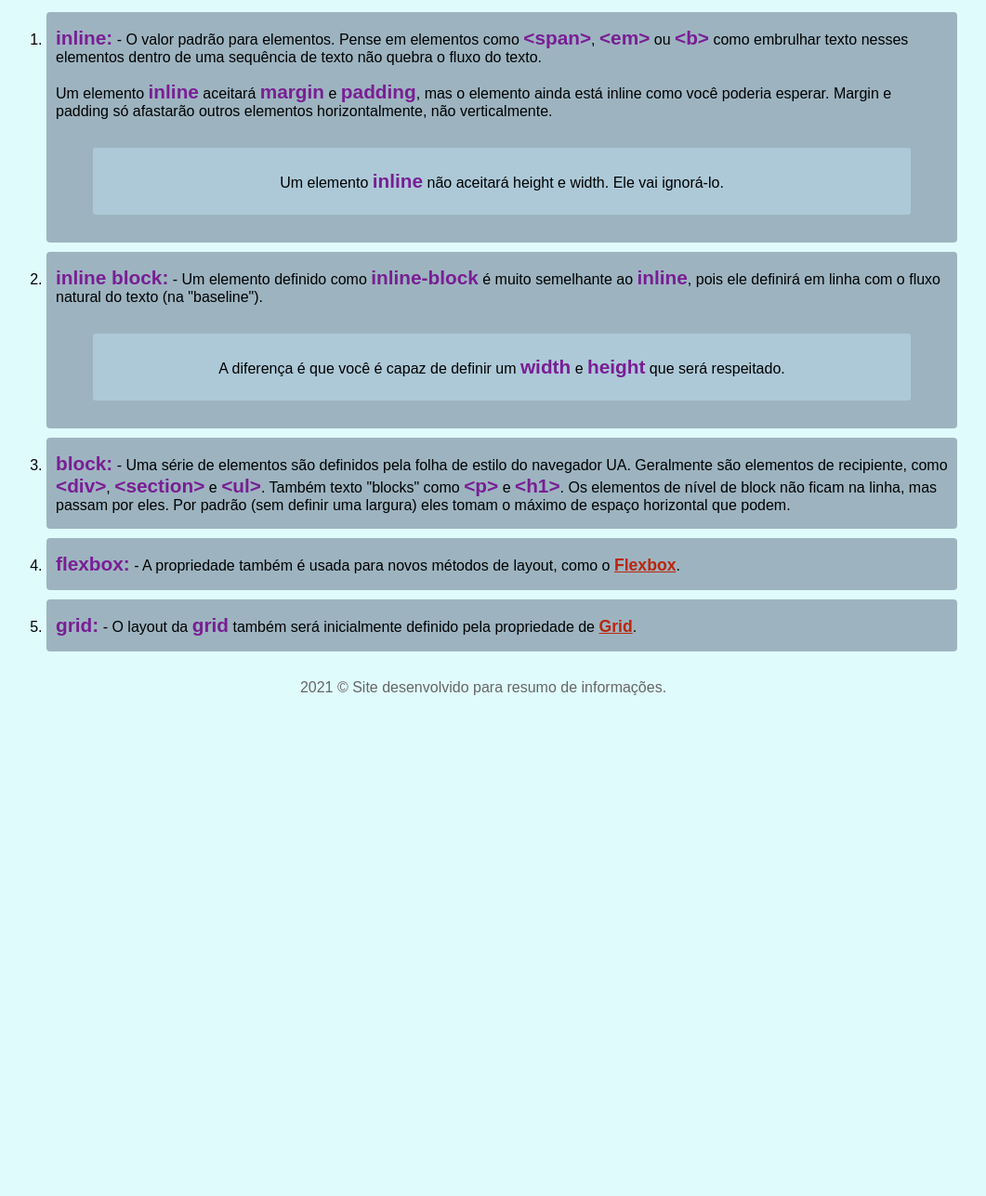
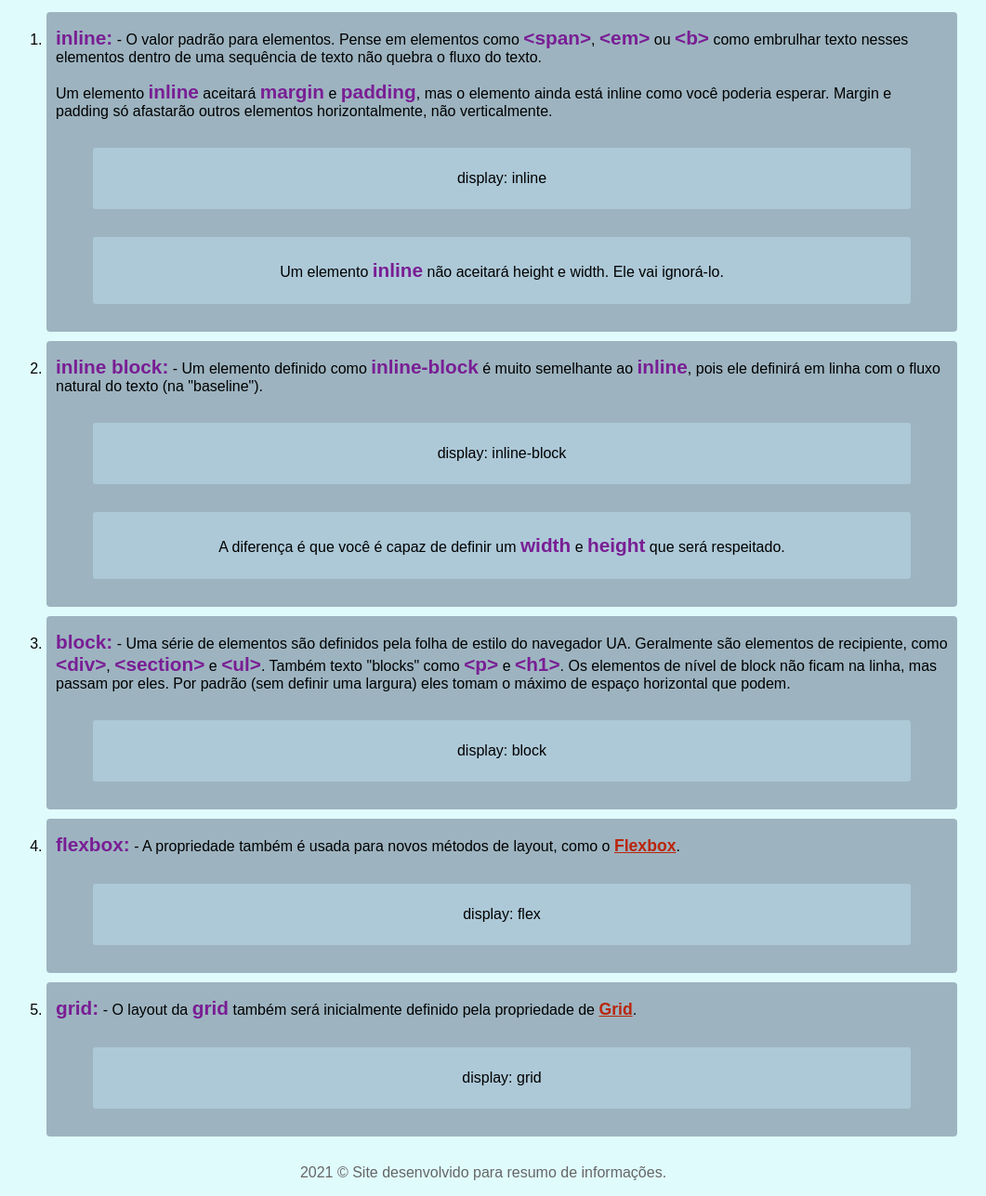
Before and after one commit to Tosebad/suporte, a plain HTML site: page display.html in a window 1280 px wide. Shown: the part 300-1587 px from the top of the page at 93% size, without its empty margins (120-1181 px from the left). Before the commit the page ends 1065 px from the top, so only its background shows below. Drawn offline with Linux system fonts and the light colour scheme; a web font is replaced by a local one.

Commit message:
Update display.html

```diff
--- a/display.html
+++ b/display.html
@@ -43,25 +43,43 @@
           <li>
               <p><span>inline:</span> - O valor padrão para elementos. Pense em elementos como <span>&lt;span&gt;</span>, <span>&lt;em&gt;</span> ou <span>&lt;b&gt;</span> como embrulhar texto nesses elementos dentro de uma sequência de texto não quebra o fluxo do texto.</p>
               <p>Um elemento <span>inline</span> aceitará  <span>margin</span> e <span>padding</span>, mas o elemento ainda está inline como você poderia esperar. Margin e padding só afastarão outros elementos horizontalmente, não verticalmente.</p>
+
+              <div class="nota">
+                  <p>display: inline</p>
+              </div>
               <div class="nota">
                   <p>Um elemento <span>inline</span> não aceitará height e width. Ele vai ignorá-lo.</p>
               </div>
           </li>
           <li>
               <p><span>inline block:</span> - Um elemento definido como <span>inline-block</span> é muito semelhante ao <span>inline</span>, pois ele definirá em linha com o fluxo natural do texto (na "baseline").</p>
+
+              <div class="nota">
+                  <p>display: inline-block</p>
+              </div>
               <div class="nota">
                   <p>A diferença é que você é capaz de definir um <span>width</span> e <span>height</span> que será respeitado.</p>
               </div>
           </li>
           <li>
               <p><span>block:</span> - Uma série de elementos são definidos pela folha de estilo do navegador UA. Geralmente são elementos de recipiente, como <span>&lt;div&gt;</span>, <span>&lt;section&gt;</span> e <span>&lt;ul&gt;</span>. Também texto "blocks" como <span>&lt;p&gt;</span> e <span>&lt;h1&gt;</span>. Os elementos de nível de block não ficam na linha, mas passam por eles. Por padrão (sem definir uma largura) eles tomam o máximo de espaço horizontal que podem.</p>
+                <div class="nota">
+                  <p>display: block</p>
+              </div>
           </li>
           <li>
             <p><span>flexbox:</span> - A propriedade também é usada para novos métodos de layout, como o <a class="i-links" href="flexbox.html">Flexbox</a>.</p>
-        </li>
+
+          <div class="nota">
+                  <p>display: flex</p>
+              </div>
+          </li>
         <li>
             <p><span>grid:</span> - O layout da <span>grid</span> também será inicialmente definido pela propriedade de <a class="i-links" href="flexbox.html">Grid</a>.</p>
-        </li>
+            <div class="nota">
+                  <p>display: grid</p>
+              </div>
+          </li>
       </ol>
 
       <footer>
```
